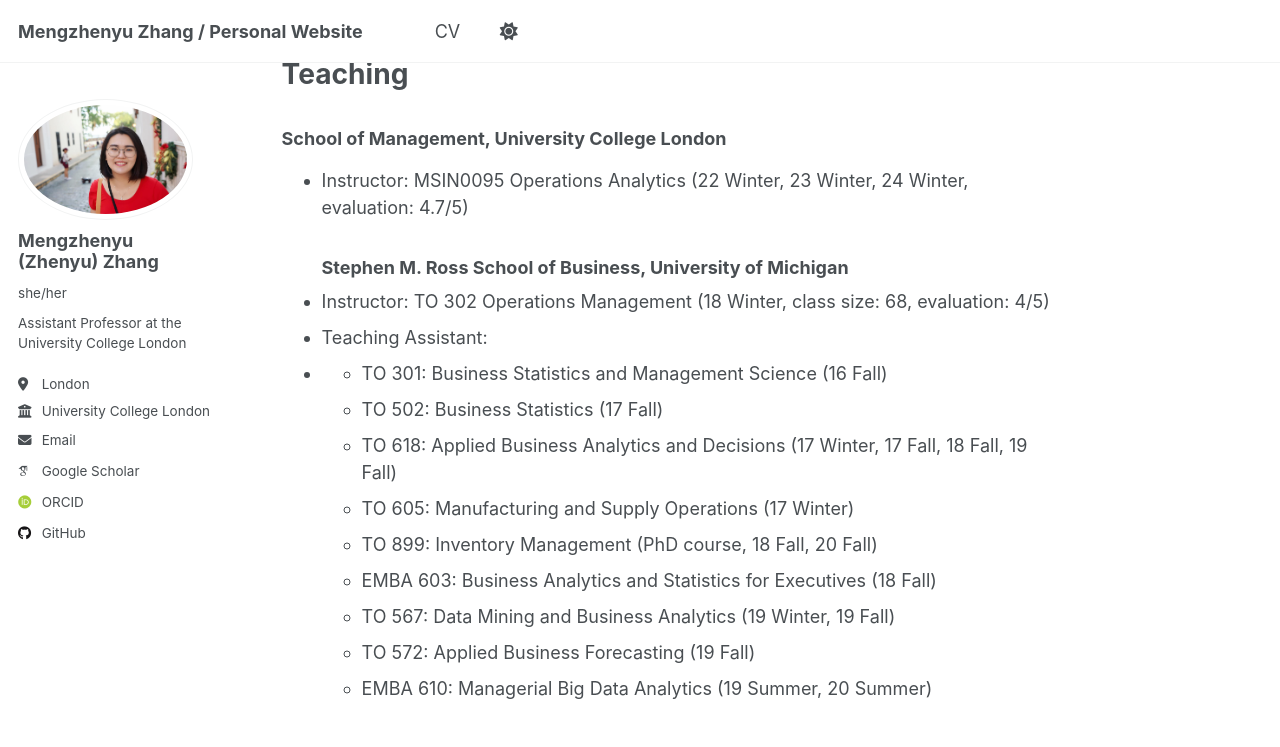
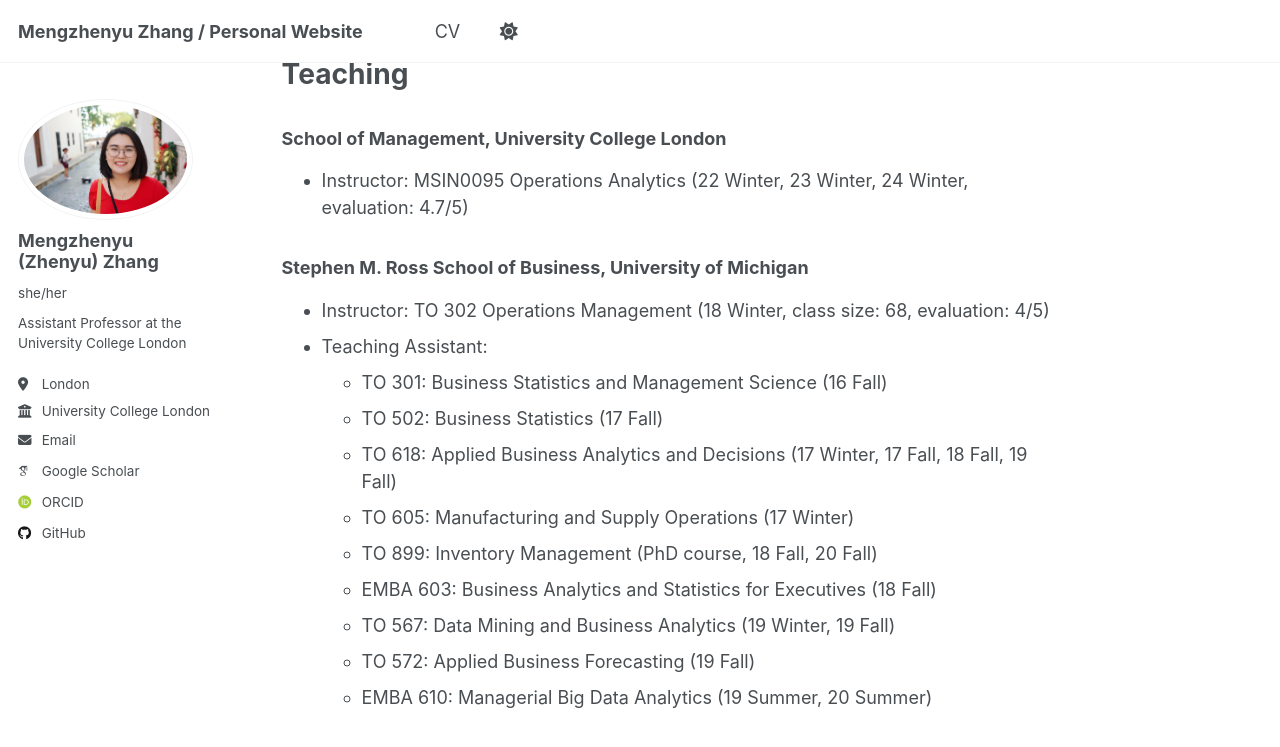
Before and after one commit to mengzhenyuzhang/mengzhenyuzhang.github.io, a Jekyll site: the page built from _pages/about.md, in a window 1280 px wide and 900 px high, scrolled down 1191 px. Shown: the top 747 px of the window. Built offline with Jekyll 4.4.1, drawn with Linux system fonts in a browser that asks for light colours; some web fonts are replaced; a script that is not in the unit is left out.

```diff
--- a/_pages/about.md
+++ b/_pages/about.md
@@ -31,10 +31,11 @@ Teaching
 ======
 ### School of Management, University College London
 - Instructor: MSIN0095 Operations Analytics (22 Winter, 23 Winter, 24 Winter, evaluation: 4.7/5)
+
 ### Stephen M. Ross School of Business, University of Michigan
 - Instructor: TO 302 Operations Management (18 Winter, class size: 68, evaluation: 4/5)
 - Teaching Assistant:
-- * TO 301: Business Statistics and Management Science (16 Fall)
+  * TO 301: Business Statistics and Management Science (16 Fall)
   * TO 502: Business Statistics (17 Fall)
   * TO 618: Applied Business Analytics and Decisions (17 Winter, 17 Fall, 18 Fall, 19 Fall)
   * TO 605: Manufacturing and Supply Operations (17 Winter)
```
